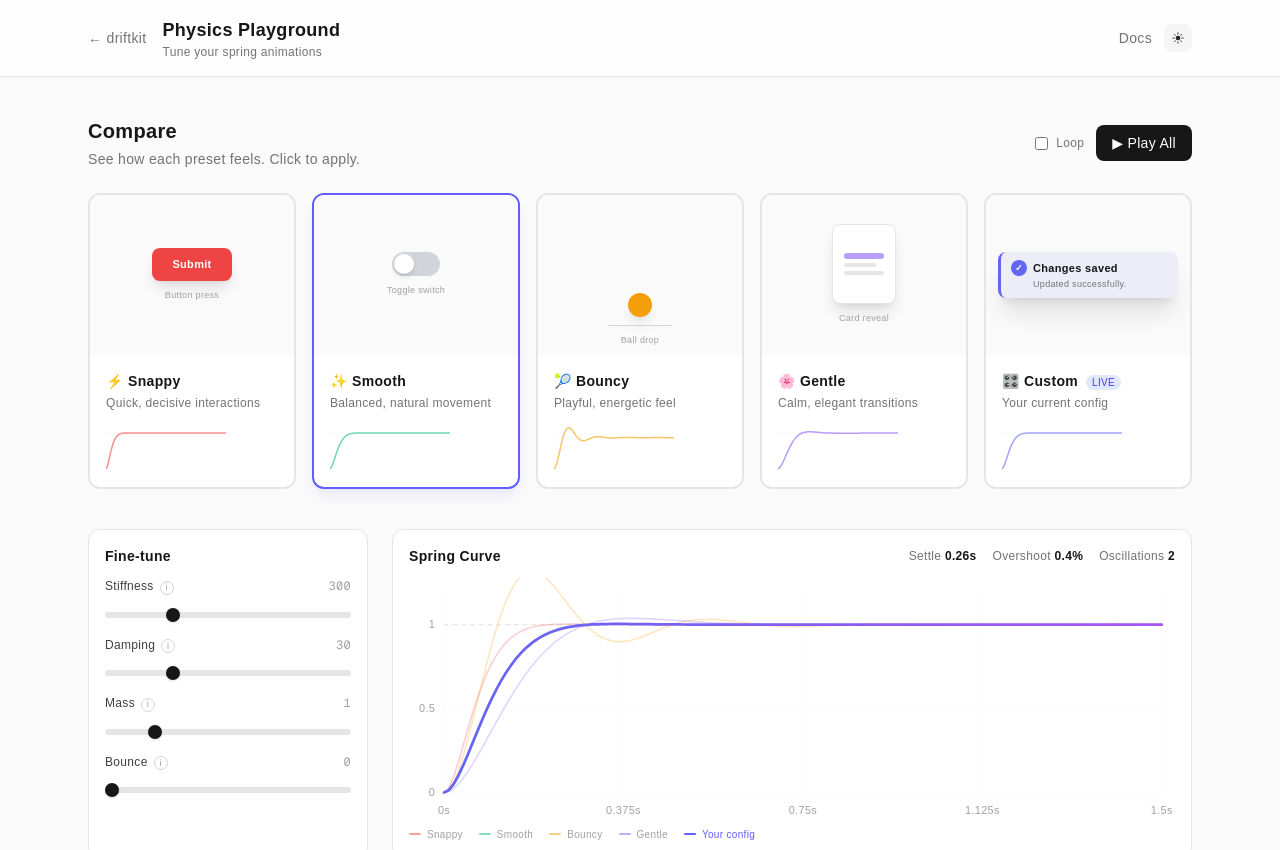
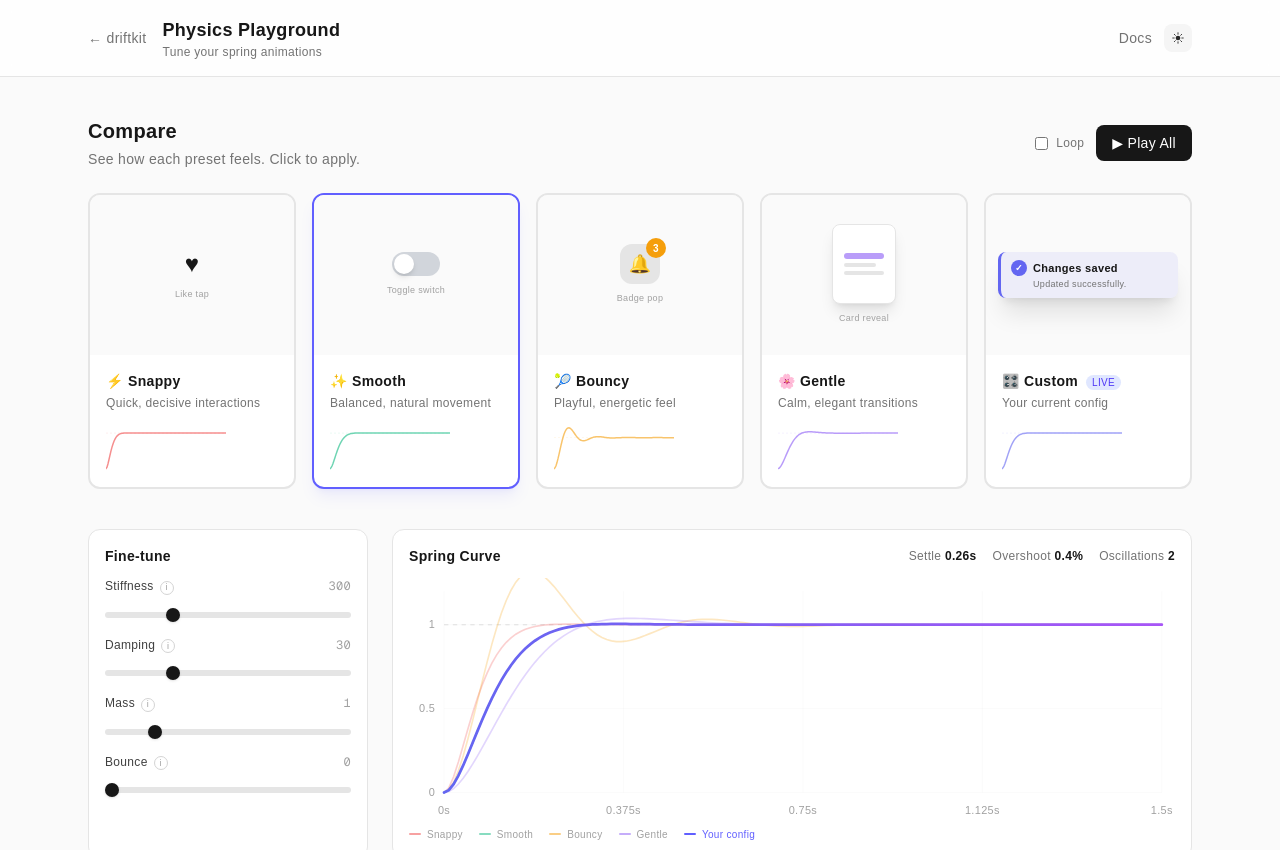
Before and after one commit to kippledigital/driftkit, a Next.js app: page /playground in a window 1280 px wide. Shown: the top 850 px of the page. Built offline with nearby package versions, Linux system fonts and the light colour scheme; a web font is replaced by a local one.

Commit message:
fix: better UI demos — like tap, badge pop replace button/ball drop

```diff
--- a/src/app/playground/page.tsx
+++ b/src/app/playground/page.tsx
@@ -117,18 +117,23 @@ function MiniCurve({ config, color = "#6366f1", height = 48, width = 120 }: {
 // ANIMATION DEMOS — each preset shows a different micro-interaction
 // =============================================================================
 
-function ButtonTapDemo({ isPlaying, color, springTransition }: { isPlaying: boolean; color: string; springTransition: object }) {
+function LikeButtonDemo({ isPlaying, color, springTransition }: { isPlaying: boolean; color: string; springTransition: object }) {
   return (
     <div className="flex flex-col items-center justify-center gap-2 h-full">
+      <div className="relative">
         <motion.div
-        className="px-5 py-2 rounded-lg text-white text-[11px] font-semibold shadow-lg cursor-pointer"
-        style={{ backgroundColor: color }}
-        animate={isPlaying ? { scale: [1, 0.85, 1] } : { scale: 1 }}
+          className="text-2xl select-none"
+          animate={isPlaying ? { scale: [1, 1.5, 1] } : { scale: 1 }}
           transition={springTransition}
         >
-        Submit
+          <motion.span
+            animate={isPlaying ? { color: [color, color] } : {}}
+          >
+            ♥
+          </motion.span>
         </motion.div>
-      <span className="text-[9px] text-neutral-400">Button press</span>
+      </div>
+      <span className="text-[9px] text-neutral-400">Like tap</span>
     </div>
   );
 }
@@ -148,17 +153,23 @@ function ToggleSwitchDemo({ isPlaying, color, springTransition }: { isPlaying: b
   );
 }
 
-function BouncingBallDemo({ isPlaying, color, springTransition }: { isPlaying: boolean; color: string; springTransition: object }) {
+function NotificationBadgeDemo({ isPlaying, color, springTransition }: { isPlaying: boolean; color: string; springTransition: object }) {
   return (
-    <div className="flex flex-col items-center justify-end gap-2 h-full pb-2">
+    <div className="flex flex-col items-center justify-center gap-2 h-full">
+      <div className="relative">
+        <div className="w-10 h-10 rounded-xl bg-neutral-200 dark:bg-neutral-700 flex items-center justify-center text-lg">
+          🔔
+        </div>
         <motion.div
-        className="w-6 h-6 rounded-full shadow-lg"
+          className="absolute -top-1.5 -right-1.5 w-5 h-5 rounded-full text-white text-[10px] font-bold flex items-center justify-center"
           style={{ backgroundColor: color }}
-        animate={isPlaying ? { y: [-48, 0] } : { y: 0 }}
+          animate={isPlaying ? { scale: [0, 1.3, 1], opacity: [0, 1, 1] } : { scale: 1, opacity: 1 }}
           transition={springTransition}
-      />
-      <div className="w-16 h-[1px] bg-neutral-300 dark:bg-neutral-600" />
-      <span className="text-[9px] text-neutral-400">Ball drop</span>
+        >
+          3
+        </motion.div>
+      </div>
+      <span className="text-[9px] text-neutral-400">Badge pop</span>
     </div>
   );
 }
@@ -206,9 +217,9 @@ function ToastDemo({ isPlaying, color, springTransition }: { isPlaying: boolean;
 }
 
 const demoComponents: Record<string, React.FC<{ isPlaying: boolean; color: string; springTransition: object }>> = {
-  snappy: ButtonTapDemo,
+  snappy: LikeButtonDemo,
   smooth: ToggleSwitchDemo,
-  bouncy: BouncingBallDemo,
+  bouncy: NotificationBadgeDemo,
   gentle: CardSlideDemo,
   custom: ToastDemo,
 };
```
Lines whose indentation alone changed are shown as unchanged.
